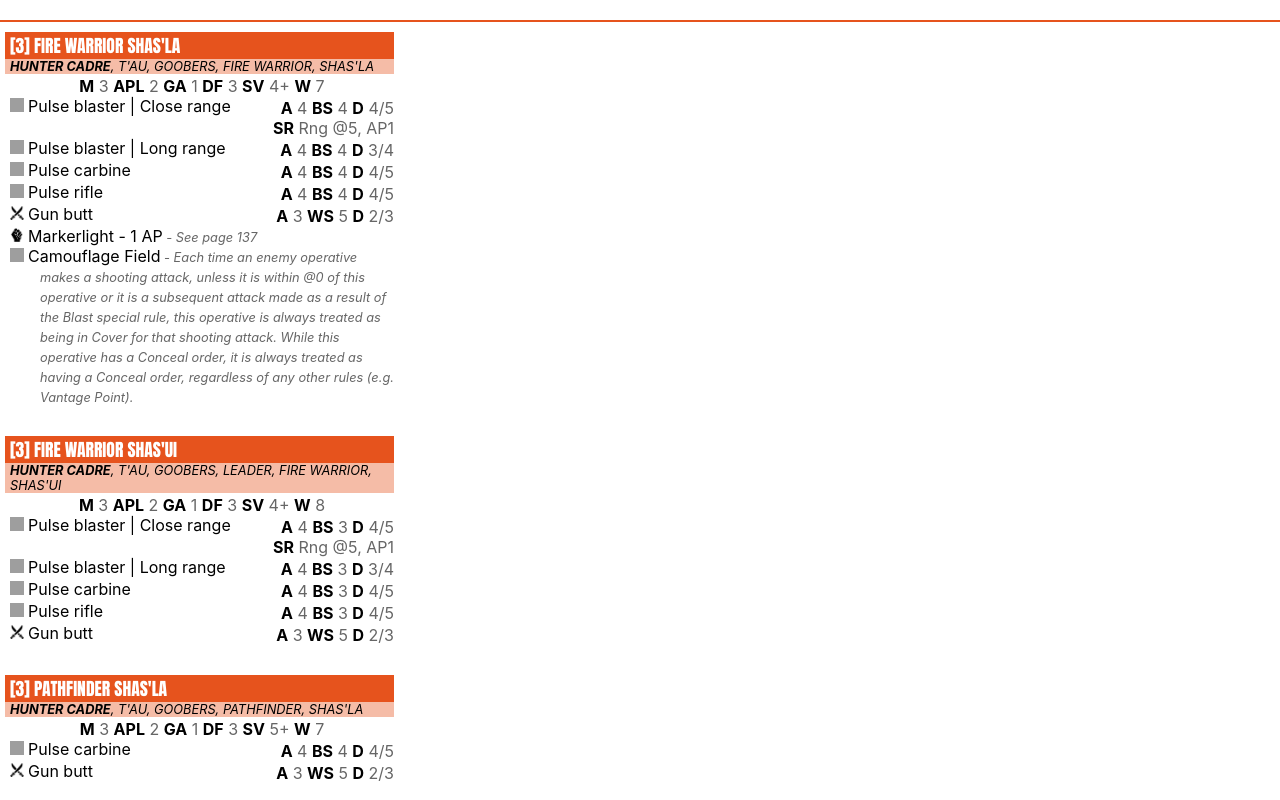
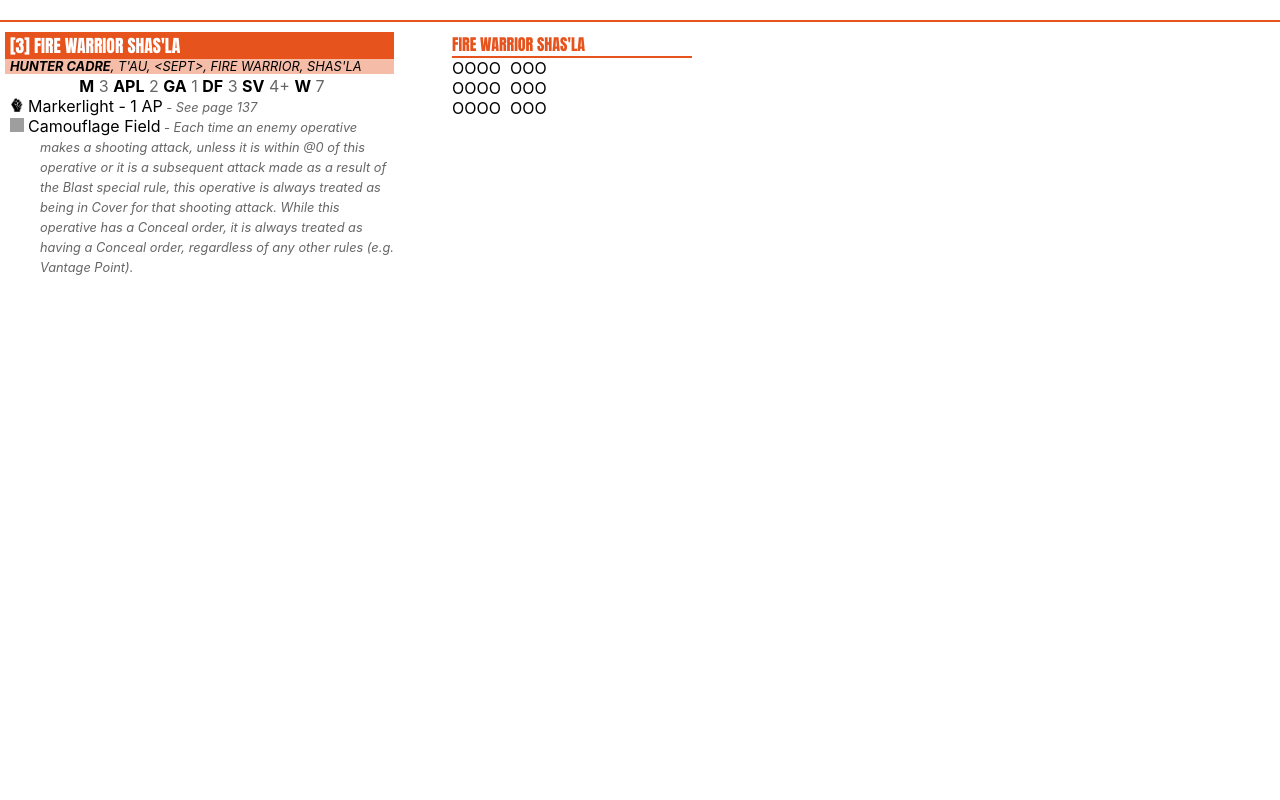
Before and after one commit to jinxidoru/killteam, a React (Create React App) app: page / in a window 1280 px wide. Shown: the top 800 px of the page. Built offline with nearby package versions, Linux system fonts and the light colour scheme; grey boxes are pictures that could not be loaded.

Commit message:
added basic editing

```diff
--- a/src/bob.scss
+++ b/src/bob.scss
@@ -2,7 +2,7 @@
 $ktGrey: #aaa;
 
 
-.controls {
+.kt-controls {
   padding: 10px;
   margin-bottom: 10px;
   border-bottom: 2px solid $ktOrange;
@@ -21,12 +21,26 @@
 
 
 
-.kt-unit-info2 {
+.kt-unit-info {
   -webkit-print-color-adjust: exact;
   width: 4in;
   margin-bottom: 30px;
   margin-left: 5px;
   break-inside: avoid;
+  position: relative;
+
+  &:hover .edit {
+    display: block;
+  }
+
+  .edit {
+    position: absolute;
+    display: none;
+    top: 5px;
+    right: 5px;
+    cursor: pointer;
+
+  }
 
   & > div {
     padding-left: 5px;
@@ -108,3 +122,54 @@
     }
   }
 }
+
+
+.kt-roster {
+  display: grid;
+  grid-template-columns: 4.5in 2.5in;
+}
+
+
+// --- damage tracker
+.kt-dam-track {
+  width: 100%;
+  margin-left: 20px;
+
+  .unit {
+    padding-bottom: 13px;
+  }
+
+  .name {
+    border-bottom: 2px solid $ktOrange;
+    text-transform: uppercase;
+    font-family: impact;
+    color: $ktOrange;
+  }
+}
+
+
+.kt-modal {
+  position: fixed;
+  top: 0px;
+  bottom: 0px;
+  left: 0px;
+  right: 0px;
+  background-color: rgba(1,1,1,.3);
+  backdrop-filter: blur(2px);
+  z-index: 10000;
+
+  .inner {
+    width: 300px;
+    background: white;
+    margin: 150px auto auto auto;
+    padding: 10px;
+    border: 5px solid $ktOrange;
+    border-radius: 5px;
+  }
+}
+
+
+.kt-unit-editor {
+  display: grid;
+  grid-template-columns: auto auto;
+}
--- a/src/compendium.ts
+++ b/src/compendium.ts
@@ -18,8 +18,9 @@
     var keywords = _kws.concat(kws.split(/, /g));
     var weapons = extra.map((w) : Weapon => {
       if (w[0] === 1 || w[0] === 0) {
+        var uname = w[1].replace(/ \|.*$/,'')
         return {
-          name:w[1], type: (!w[0] ? 'r' : 'm'), atk:w[2], ws:w[3], dam:w[4], cdam:w[5],
+          name:w[1], uname, type: (!w[0] ? 'r' : 'm'), atk:w[2], ws:w[3], dam:w[4], cdam:w[5],
           sr: w[6] || null, cr: w[7] || null
         }
       } else {
@@ -70,7 +71,7 @@
       [0, 'Rail Rifle', 4, 4, 4, 4, 'AP1, Lethal 5+', 'MW2'],
       [1, 'Gun butt', 3, 5, 2, 3]
     ],[
-      "Pathfinder shas'ui", 3, 2, 1, 3, 5, 8, "leaader, pathfinder, shas'ui",
+      "Pathfinder shas'ui", 3, 2, 1, 3, 5, 8, "leader, pathfinder, shas'ui",
       [0, 'Pulse carbine', 4, 3, 4, 5],
       [1, 'Gun butt', 3, 5, 2, 3],
       markerlight
@@ -98,6 +99,6 @@
 
 
 
-export const Compendium = [
-  ...tau()
-]
+export const Compendium = {
+  all: [...tau()]
+}
--- a/src/roster.tsx
+++ b/src/roster.tsx
@@ -1,20 +1,62 @@
-import {Unit,Dict} from './types'
+import {Unit,Dict,UnitConf,Weapon} from './types'
 import {Compendium} from './compendium'
-import {useState} from 'react'
+import {useState,useRef} from 'react'
 
 
-export function UnitInfo({unit}:{unit:Unit}) {
+export function TeamRoster() {
+  const [edit,setEdit] = useState<UnitConf|null>(null)
+  const roster = useRef(Compendium.all.filter((u,n) => (n===0)).map(u => ({
+    count: Math.ceil(Math.random()*5), unit: u, ranged:"", melee:""
+  })));
+
+  const units = roster.current;
+
+  const onSave = (nconf:UnitConf|null) => {
+    const idx = units.findIndex(u => (u === edit));
+    if (idx === -1) {
+      if (nconf !== null) {
+        units.push(nconf)
+      }
+    } else if (nconf === null) {
+      units.splice(idx,1)
+    } else {
+      units[idx] = nconf;
+    }
+    setEdit(null)
+  }
+
+  return <div>
+    {edit ? (<UnitEditor conf={edit} onSave={onSave} />) : null}
+
+    <div className="kt-controls">
+    </div>
+
+    <div className="kt-roster">
+      <div>{units.map((u,n) => (<UnitInfo key={n} conf={u} onEdit={() => setEdit(u)} />))}</div>
+      <DamageTracker units={units} />
+    </div>
+  </div>
+}
+
+
+function UnitInfo(props:{
+  conf:UnitConf,
+  onEdit(): void,
+}) {
+  const conf = props.conf;
+  const unit = conf.unit;
   var keywords = resolve_keywords(unit);
-  var count = 3;
+  var weapons = unit.weapons.filter(w => (w.uname === conf.ranged || w.uname === conf.melee));
 
   return (
-    <div className="kt-unit-info2">
-      <div className="name">{count ? `[${count}] ` : ''}{unit.name}</div>
+    <div className="kt-unit-info">
+      <button className="edit" onClick={props.onEdit}>EDIT</button>
+      <div className="name">{conf.count ? `[${conf.count}] ` : ''}{unit.name}</div>
       <div className="keywords"><b>{unit.faction}</b>{keywords}</div>
       <div className="info">
         <div className="stats topline"><b>M</b> {unit.move} <b>APL</b> {unit.apl} <b>GA</b> {unit.ga} <b>DF</b> {unit.df} <b>SV</b> {unit.sv}+ <b>W</b> {unit.hp}</div>
 
-        {unit.weapons.map(w => (<div className="weapon">
+        {weapons.map((w,n) => (<div key={n} className="weapon">
           <div className="wname"><div className={w.type} />{w.name} &nbsp;&nbsp;</div>
           <div className="stats ">
             <b>A</b> {w.atk} <b>{w.type === 'r' ? 'BS' : 'WS'}</b> {w.ws} <b>D</b> {w.dam}/{w.cdam}
@@ -24,12 +66,12 @@
           </div>
         </div>))}
 
-        {unit.actions.map(a => (<div className="extra">
+        {unit.actions.map((a,n) => (<div key={n} className="extra">
           <div className="i-action" />
           <span>{a.name} - {a.cost} AP</span><span className="descr"> - {a.descr}</span>
         </div>))}
 
-        {unit.abilities.map(a => (<div className="extra">
+        {unit.abilities.map((a,n) => (<div key={n} className="extra">
           <div className="i-ability" />
           <span>{a.name}</span><span className="descr"> - {a.descr}</span>
         </div>))}
@@ -39,33 +81,105 @@
   )
 }
 
-/*
-*/
+function DamageTracker({units}:{units:UnitConf[]}) {
+  var n = 0;
+  var each = units.map(({unit,count}) => (<div key={n++} className="unit">
+    <div className="name">{unit.name}</div>
+    {range_array(count).map(() => (<div key={n++}>
+        {range_array(Math.ceil(unit.hp/2)).map(() => 'O').join('')}&nbsp;&nbsp;
+        {range_array(Math.floor(unit.hp/2)).map(() => 'O').join('')}
+    </div>))}
+  </div>));
 
-export function TeamRoster() {
-  var units = Compendium;
+  return <div className="kt-dam-track">{each}</div>
+}
 
-  return <div>
-    <div className="controls">
+
+function UnitEditor(props:{
+  conf: UnitConf,
+  onSave(_:UnitConf|null): void
+}) {
+  const conf = props.conf;
+  const countRef = useRef(`${conf.count}`)
+  const rangedRef = useRef(conf.ranged)
+  const meleeRef = useRef(conf.melee)
+
+  const onDelete = () => {
+    props.onSave(null)
+  }
+
+  const onSave = () => {
+    var nconf = Object.assign({},conf)
+    nconf.count = parseInt(countRef.current);
+    nconf.ranged = rangedRef.current;
+    nconf.melee = meleeRef.current;
+    props.onSave(nconf)
+  }
+
+
+  const r_weapons = get_unique_weapons('r',conf.unit.weapons);
+  const m_weapons = get_unique_weapons('m',conf.unit.weapons);
+
+  return (<Modal><div className="kt-unit-editor">
+    <div>Count:</div><div>
+      <Select value={countRef} values={range_array(10).map(n => `${n+1}`)} />
     </div>
-    <div>{units.map(u => (<UnitInfo unit={u} />))}</div>
-  </div>
+    <div>Ranged:</div><div>
+      <Select value={rangedRef} values={r_weapons} />
+    </div>
+    <div>Melee:</div><div>
+      <Select value={meleeRef} values={m_weapons} />
+    </div>
+    <div style={{marginTop:10,gridColumn:'1/3'}}>
+      <button onClick={() => onDelete()}>Delete</button>&nbsp;
+      <button onClick={() => onSave()}>Save</button>
+    </div>
+  </div></Modal>);
+}
+
+
+function Modal({children}:{children:any}) {
+  return (<div className="kt-modal"><div className="inner">{children}</div></div>)
+}
+
+
+function Select({values,value}:{values:string[], value:React.MutableRefObject<string>}) {
+  const [state,setState] = useState(value.current)
+
+  if (!values.find(x => (x===state))) {
+    set(values[0]);
+  }
+
+  function set(nval:string) {
+    value.current = nval;
+    setState(nval)
+  }
+
+  return (<select value={state} onChange={e => set(e.target.value)}>
+    {values.map(n => (<option key={n}>{n}</option>))}
+  </select>)
 }
 
 
 
 // ---- helper functions
-
 function resolve_keywords(unit:Unit) {
-  var kw_replacement:Dict<string> = {
-    "chapter": "Adulators",
-    "sept": "goobers"
-  };
+  var kw_replacement:Dict<string> = {};
 
   return unit.keywords.map(kw => {
     if (kw.startsWith("<")) {
-      kw = kw_replacement[kw.substr(1,kw.length-2)] || '';
+      var kwx = kw_replacement[kw.substr(1,kw.length-2)] || '';
+      if (kwx)  kw = kwx;
     }
-    return kw ? `, ${kw}` : '';
+    return `, ${kw}`
   }).join('');
 }
+
+function range_array(n:number) {
+  return Array.from(Array(n).keys());
+}
+
+function get_unique_weapons(type:'r'|'m', weapons:Weapon[]) {
+  let names = weapons.filter(w => w.type === type).map(w => w.uname)
+  return [...new Set(names)]
+}
--- a/tsconfig.json
+++ b/tsconfig.json
@@ -17,6 +17,7 @@
     "moduleResolution": "node",
     "resolveJsonModule": true,
     "isolatedModules": true,
+    "downlevelIteration": true,
     "noEmit": true,
     "jsx": "react-jsx"
   },
```
Also changed, not shown: src/types.tsx (+9 -0 lines).
